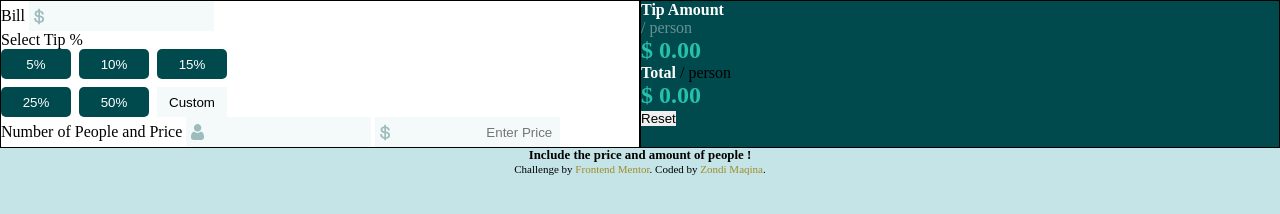
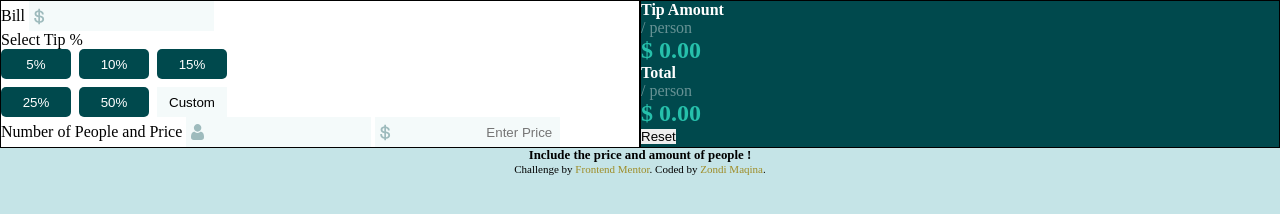
Before and after one commit to zondiMaqina/tip-calculator, a plain HTML site: page index.html in a window 1280 px wide. Drawn offline with Linux system fonts and the light colour scheme.

Commit message:
minor changes

```diff
--- a/index.html
+++ b/index.html
@@ -62,7 +62,7 @@
           <strong>
             Total
           </strong>
-          / person
+          <p>/ person</p>
         </div>
         <h2>
           $ <span id="total-balance">0.00</span>
```
